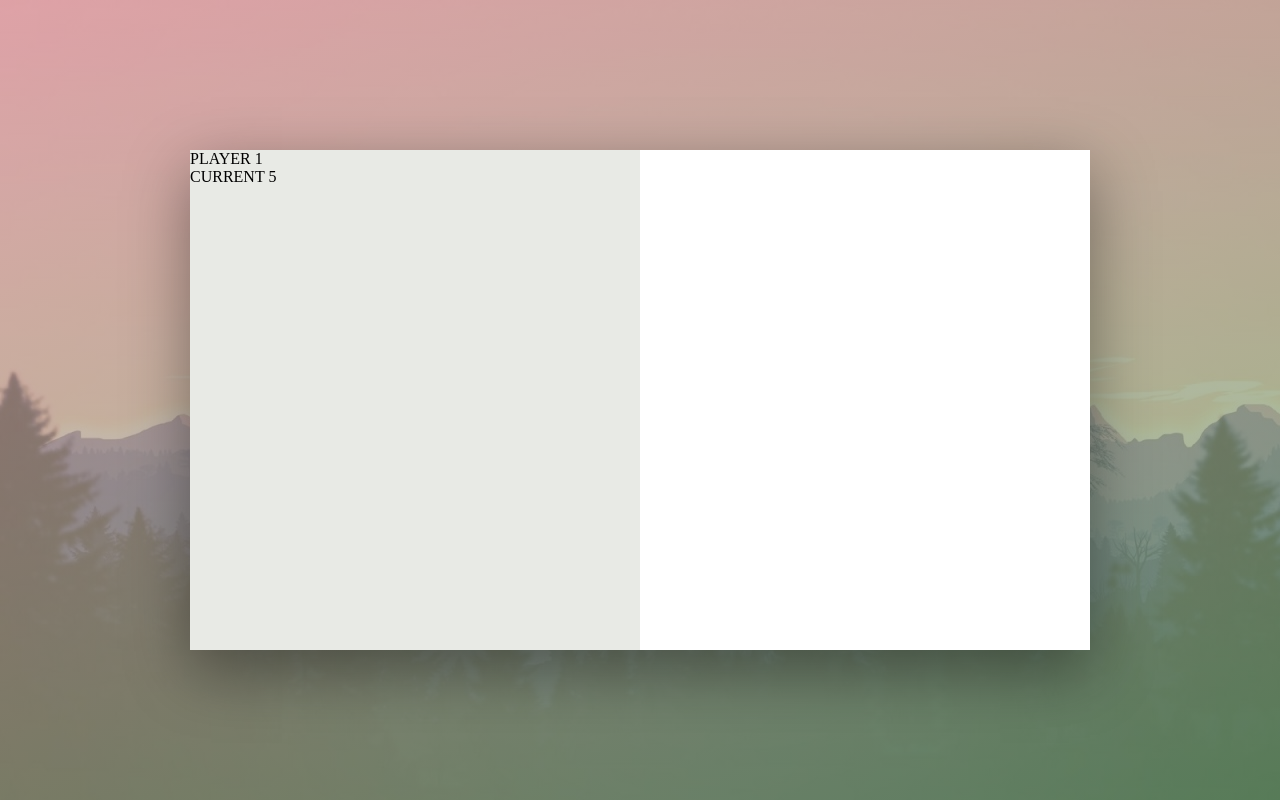
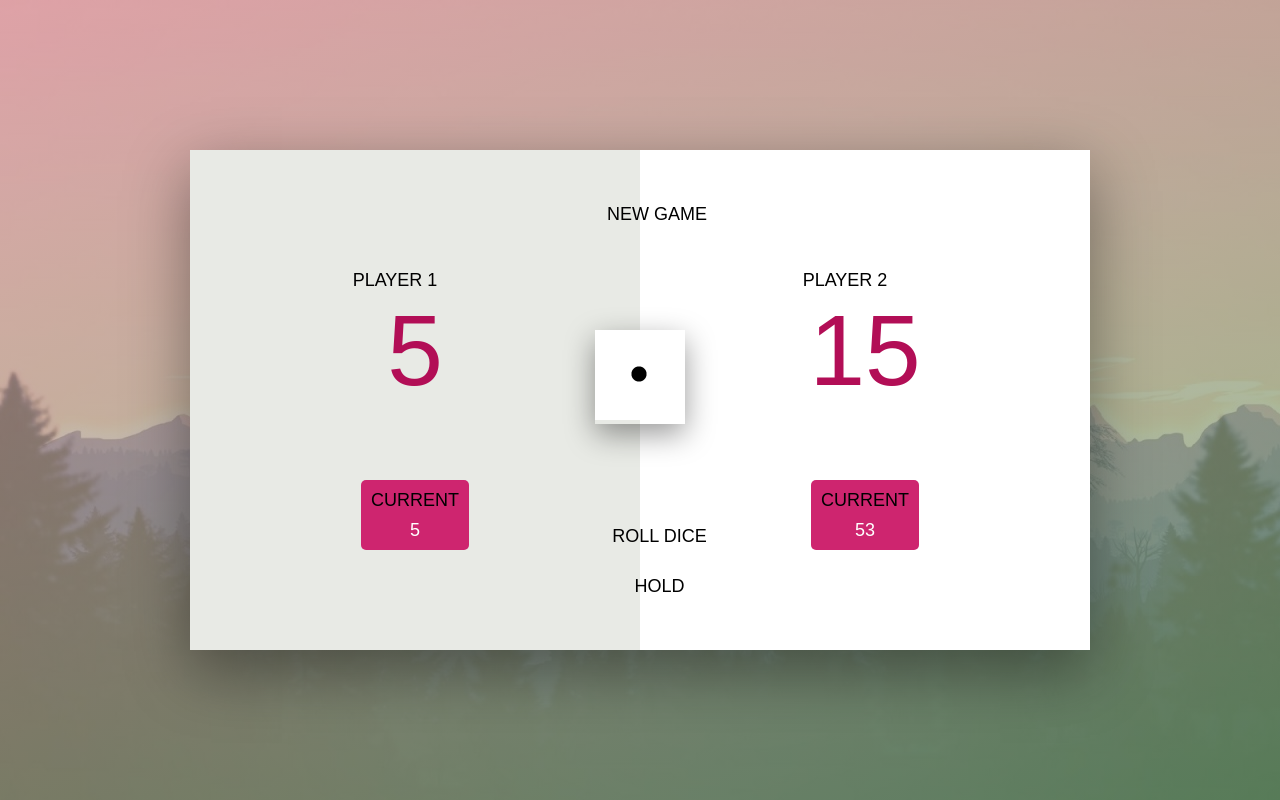
Before and after one commit to zabkaxp/Pig-game, a plain HTML site: page index.html in a window 1280 px wide. Drawn offline with Linux system fonts and the light colour scheme.

Commit message:
Add files via upload

```diff
--- a/index.html
+++ b/index.html
@@ -12,24 +12,78 @@
    <body>
       <main class="container">
           <section class="player player-1 active">
-              <div class="player-name">
-                  PLAYER 1
-                  <div class="player-name--active-box">
+                <div class="player-box">
+                  <div class="main-box">
+                      <div class="main-box--info">
+                          <div class="name">PLAYER 1</div>
+                              <div class="active-plyer--box">
+                                  <svg class="icon active-player--icon">
+                                      <use xlink:href="img/sprite.svg#icon-man"></use>
+                                  </svg>
+                              </div>
+                      </div>
+                      <div class="main-box--result">5</div>
+                  </div>
+                  <div class="current-box">
+                     <div class="current-box--info">
+                          <div class="current">CURRENT</div>
+                          <div class="current-result">5</div>
+                      </div>
                   </div>
               </div>
-              <div class="player-score">
 
-              </div>
-              <div class="player-results">
-                  <span>CURRENT</span>
-                  <span>5</span>
-              </div>
-          </section>
-          <section class="game-panel">
 
           </section>
+
+          <section class="game-panel">
+              <div class="panel-box new-game">
+                   <svg class="icon new-game--icon">
+                       <use xlink:href="img/sprite.svg#icon-circle-with-plus"></use>
+                   </svg>
+                   <span>NEW GAME</span>
+              </div>
+              <div class="dice">
+                     <img src="img/d1.png" alt="dice">
+              </div>
+              <div class="panel-box roll-dice">
+                  <div class="roll-dice--boc">
+                       <svg class="icon roll-dice--icon">
+                           <use xlink:href="img/sprite.svg#icon-cw"></use>
+                       </svg>
+                       <span>ROLL DICE</span>
+                  </div>
+              </div>
+              <div class="panel-box hold">
+                  <div class="hold--box">
+                       <svg class="icon hold--icon">
+                           <use xlink:href="img/sprite.svg#icon-download"></use>
+                       </svg>
+                       <span>HOLD</span>
+                  </div>
+              </div>
+
+          </section>
+
           <section class="player player-2">
-
+             <div class="player-box">
+                  <div class="main-box">
+                      <div class="main-box--info">
+                          <div class="name">PLAYER 2</div>
+                              <div class="active-plyer--box">
+                                  <svg class="icon active-player--icon">
+                                      <use xlink:href="img/sprite.svg#icon-man"></use>
+                                  </svg>
+                              </div>
+                      </div>
+                      <div class="main-box--result">15</div>
+                  </div>
+                  <div class="current-box">
+                     <div class="current-box--info">
+                          <div class="current">CURRENT</div>
+                          <div class="current-result">53</div>
+                      </div>
+                  </div>
+              </div>
           </section>
 
       </main>
--- a/style.css
+++ b/style.css
@@ -2,6 +2,10 @@
     margin:0;
     padding: 0;
     box-sizing: border-box;
+    line-height: 20px;
+    font-size: 18px;
+    font-family:sans-serif;
+    text-align: center;
 }
 
 body{
@@ -33,3 +37,109 @@ body{
 .active{
     background-color: #e8eae5;
 }
+
+.game-panel{
+    display:flex;
+    flex-direction: column;
+    justify-content: center;
+    align-items: center;
+}
+
+.panel-box{
+    position:absolute;
+    z-index:100;
+    display: inline-flex;
+    padding:4px;
+    border-radius:5px;
+    cursor:pointer;
+    transition: all .3s;
+    padding-right:10px;
+}
+
+.panel-box:hover{
+
+    box-shadow: 0px 10px 30px rgba(0, 0, 0, 0.4);
+    background-color: white;
+}
+
+.panel-box:active{
+    transform: translateY(3px);
+}
+.new-game{
+    top:50px;
+}
+
+.dice{
+    position:absolute;
+    z-index: 100;
+    top:180px;
+    box-shadow: 0px 10px 30px rgba(0, 0, 0, 0.4);
+}
+
+.roll-dice{
+    bottom:100px;
+}
+
+.hold{
+    bottom: 50px;
+}
+
+
+
+.icon{
+    height:20px;
+    width:40px;
+    fill: #b20e56;
+}
+
+.main-box{
+    display:flex;
+    justify-content: center;
+ }
+.main-box--info{
+    position:absolute;
+    display: inline-flex;
+    top:120px;
+}
+
+.main-box--result{
+    position: absolute;
+    top:190px;
+    font-size: 100px;
+    color:#b20e56;
+}
+
+.player-box{
+
+}
+.current-box{
+    display:flex;
+    justify-content: center;
+
+}
+
+.current-box--info{
+    position: absolute;
+    bottom: 100px;
+    padding: 10px;
+    border-radius: 5px;
+    background-color: #ce256f;
+}
+
+.current-result{
+    margin-top:10px;
+        color:white;
+}
+
+.active-player--box{
+
+}
+.new-game--icon{
+
+}
+.roll-dice--icon{
+
+}
+.hold--icon{
+
+}
```
Also changed, not shown: sprite.svg (added).
